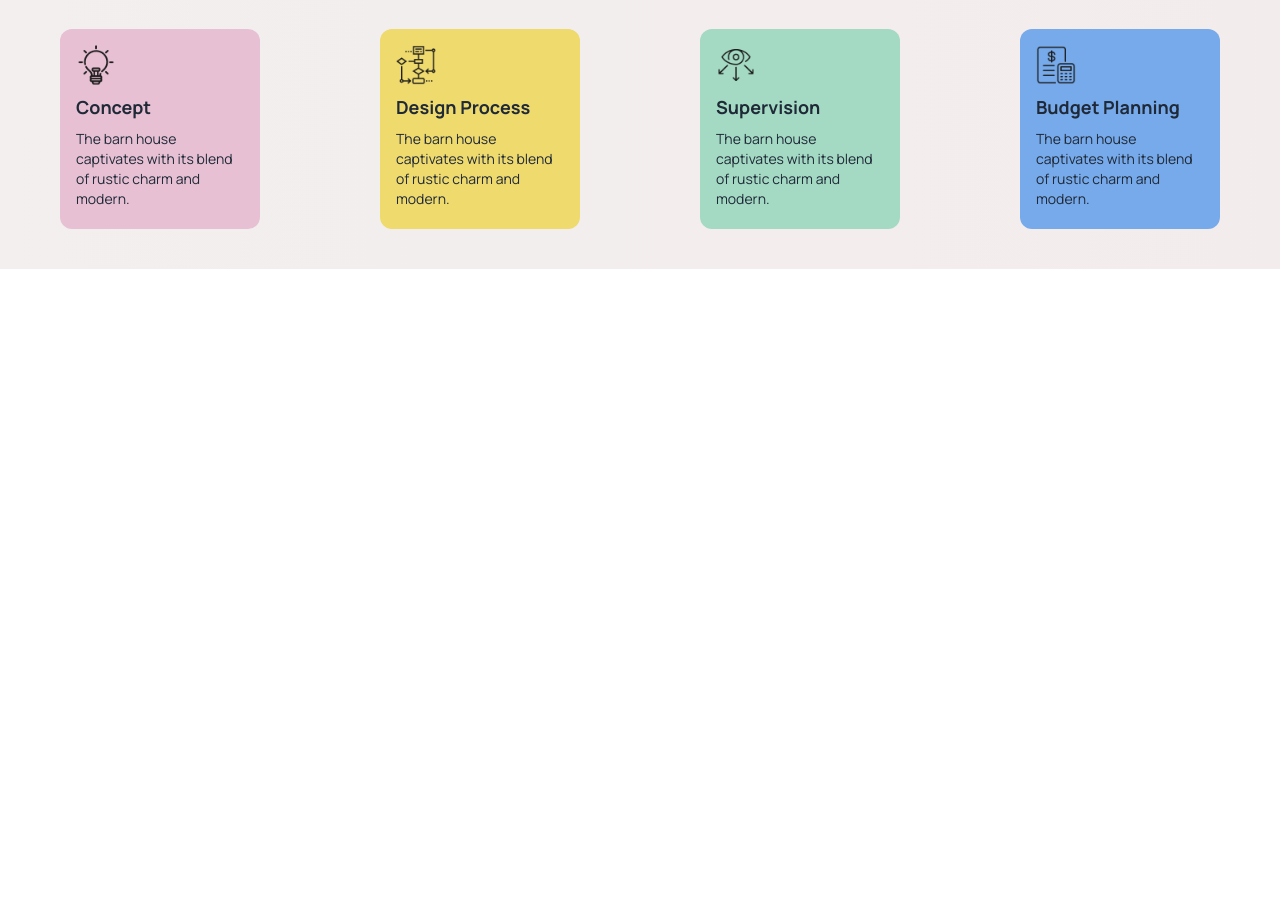
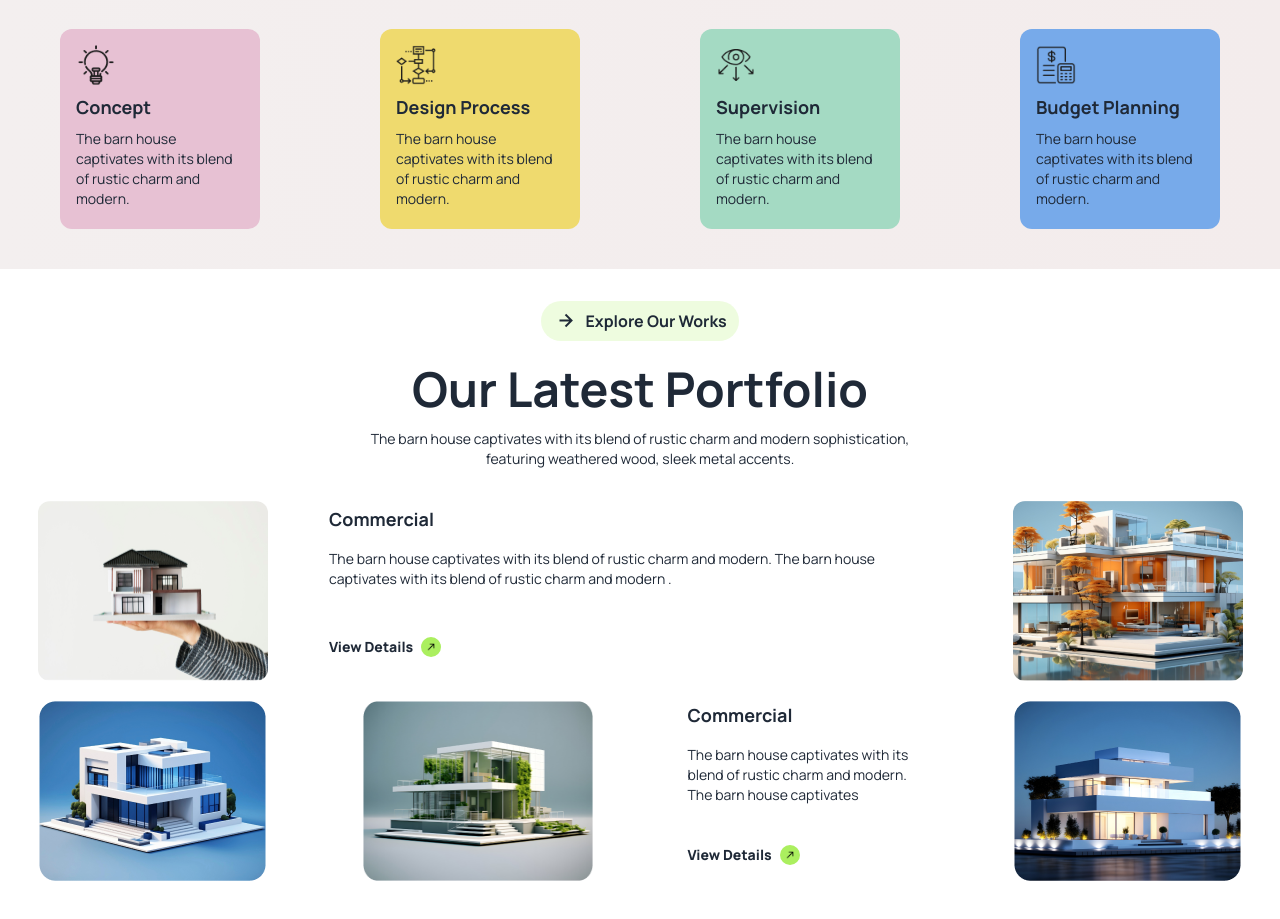
Before and after one commit to fajlerabbifahim/Architect-Website, a plain HTML site: page index.html in a window 1280 px wide. Shown: the part 1389-2308 px from the top of the page. Before the commit the page ends 1658 px from the top, so only its background shows below. Drawn offline with nearby package versions, Linux system fonts and the light colour scheme.

Commit message:
portfolio section added

```diff
--- a/index.html
+++ b/index.html
@@ -288,6 +288,103 @@
           </div>
         </div>
       </section>
+
+      <!-- Portfolio section  -->
+      <section class="container mx-auto mb-10">
+        <div>
+          <!-- top text section  -->
+          <div
+            class="flex flex-col text-center justify-center space-y-4 mb-8 mt-8"
+          >
+            <button
+              class="bg-[#ABEF5F33] rounded-full font-bold px-3 py-1 mb-2 mx-auto flex items-center gap-2"
+            >
+              <i class="bx bx-right-arrow-alt text-2xl"></i>
+              Explore Our Works
+            </button>
+            <h1 class="text-5xl font-bold">Our Latest Portfolio</h1>
+            <p class="text-sm max-w-xl mx-auto">
+              The barn house captivates with its blend of rustic charm and
+              modern sophistication, featuring weathered wood, sleek metal
+              accents.
+            </p>
+          </div>
+
+          <!-- portfolio  -->
+          <div
+            class="grid grid-cols-1 md:grid-cols-2 lg:grid-cols-4 lg:grid-rows-2 place-items-center gap-5"
+          >
+            <!-- top row  -->
+
+            <div class="itam-1 w-[230px] h-[180px]">
+              <img
+                class="object-cover w-full h-full rounded-xl"
+                src="assets/img1.png"
+                alt=""
+              />
+            </div>
+
+            <div
+              class="itam-2 w-[230px] lg:w-[100%] h-[180px] col-span-1 lg:col-span-2 p-1"
+            >
+              <h1 class="text-lg font-bold">Commercial</h1>
+              <p class="text-sm mt-4 max-w-xl lg:mb-12">
+                The barn house captivates with its blend of rustic charm and
+                modern. The barn house captivates with its blend of rustic charm
+                and modern .
+              </p>
+              <button
+                class="flex font-extrabold text-sm rounded-full mt-3 lg:mt-6 gap-2"
+              >
+                <span>View Details</span>
+                <img
+                  class="bg-[#ABEF5F] w-5 rounded-full"
+                  src="assets/arrow-black.png"
+                  alt=""
+                />
+              </button>
+            </div>
+
+            <div class="itam-3 w-[230px] h-[180px]">
+              <img
+                class="object-cover w-full h-full rounded-xl"
+                src="assets/img2.png"
+                alt=""
+              />
+            </div>
+
+            <!-- Bottom Row  -->
+
+            <div class="itam-4 max-w-[230px] rounded-xl h-[180px]">
+              <img class="h-full w-full" src="assets/img3.png" alt="" />
+            </div>
+            <div class="itam-5 max-w-[230px] rounded-xl h-[180px]">
+              <img class="h-full w-full" src="assets/img4.png" alt="" />
+            </div>
+            <div class="itam-6 w-[230px] h-[180px]">
+              <h1 class="text-lg font-bold">Commercial</h1>
+              <p class="text-sm mt-4 max-w-xl mb-10">
+                The barn house captivates with its blend of rustic charm and
+                modern. The barn house captivates
+              </p>
+              <button
+                class="flex font-extrabold text-sm rounded-full mt-6 gap-2"
+              >
+                <span>View Details</span>
+                <img
+                  class="bg-[#ABEF5F] w-5 rounded-full"
+                  src="assets/arrow-black.png"
+                  alt=""
+                />
+              </button>
+            </div>
+
+            <div class="itam-8 max-w-[230px] rounded-xl h-[180px]">
+              <img class="h-full w-full" src="assets/img5.png" alt="" />
+            </div>
+          </div>
+        </div>
+      </section>
     </main>
     <footer></footer>
   </body>
```
